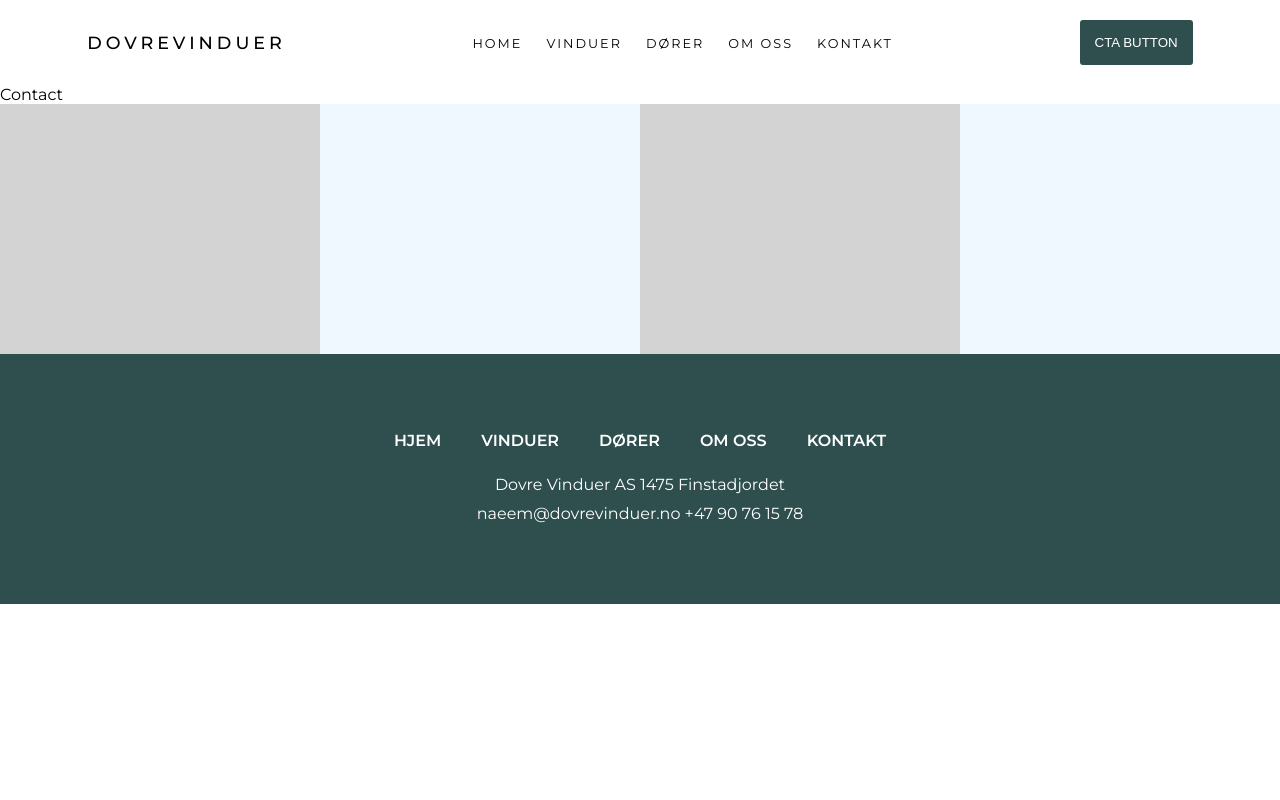
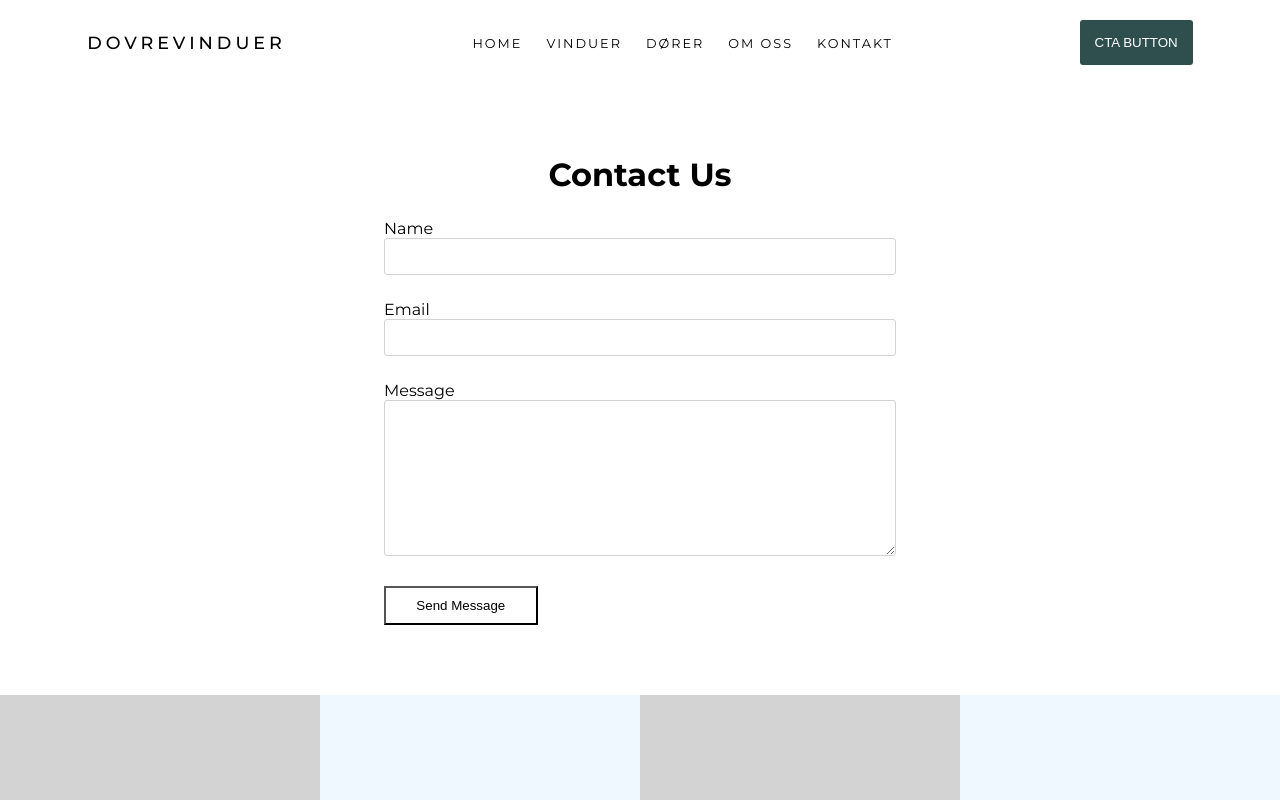
Before and after one commit to DevrMichael/dovre-vinduer, a React (Create React App) app: page /kontakt in a window 1280 px wide. Shown: the top 800 px of the page. Built offline with nearby package versions, Linux system fonts and the light colour scheme.

Commit message:
Add contact page form

```diff
--- a/src/index.css
+++ b/src/index.css
@@ -399,3 +399,35 @@ justify-content: space-between;
 .door-product-info>div>h3 {
   text-transform: uppercase;
 }
+/* CONTACT PAGE */
+.contact-form-container {
+margin: 70px 0;
+}
+.contact-form-container>h1 {
+  text-align: center;
+}
+.contact-form {
+  width: 40%;
+  margin: auto;
+  display: flex;
+  flex-direction: column;
+}
+.contact-form>button {
+  width: 30%;
+  margin-top: 30px;
+  background-color: transparent;
+  padding: 10px 20px;
+  cursor: pointer;
+}
+.contact-form>label {
+  padding-top: 25px;
+}
+.contact-form>input {
+  padding: 10px ;
+  border-radius: 3px;
+  border: 1px solid lightgray;
+}
+.contact-form>textarea {
+  border-radius: 3px;
+  border: 1px solid lightgray;
+}
--- a/src/pages/Contact.js
+++ b/src/pages/Contact.js
@@ -2,7 +2,18 @@ import React from 'react'
 
 function Contact() {
   return (
-    <div>Contact</div>
+    <div className='contact-form-container'>
+      <h1>Contact Us</h1>
+      <form className='contact-form'>
+        <label htmlFor="name">Name</label>
+        <input type="text" />
+        <label htmlFor="email">Email</label>
+        <input type="email" />
+        <label htmlFor="textarea">Message</label>
+        <textarea name="textarea" id="" cols="30" rows="10"></textarea>
+        <button>Send Message</button>
+      </form>
+    </div>
   )
 }
 
```
